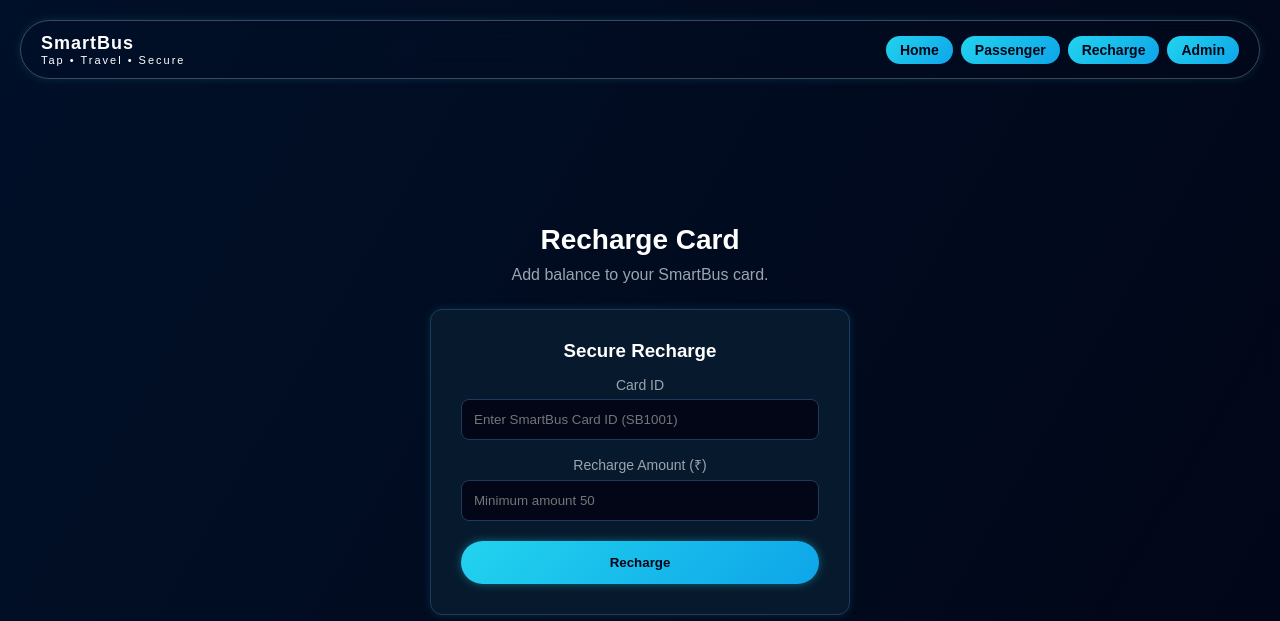
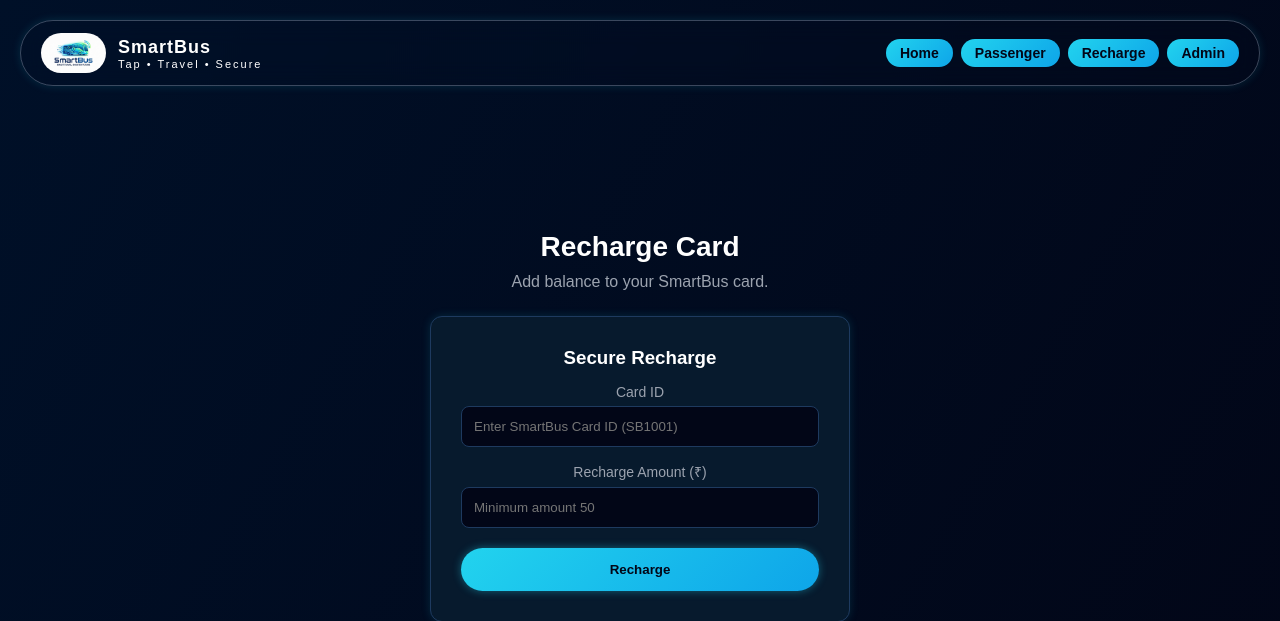
Before and after one commit to Asish2404/TapNRide, a FastAPI app: page /recharge in a window 1280 px wide. Shown: the top 621 px of the page. Run offline with FastAPI, Linux system fonts and the light colour scheme.

Commit message:
Updated Nav-bar

```diff
--- a/static/css/recharge.css
+++ b/static/css/recharge.css
@@ -29,6 +29,28 @@ body {
     box-shadow: 0 0 10px rgba(34, 211, 238, 0.15);
 }
 
+.brand {
+    display: flex;
+    align-items: center;
+}
+
+.info {
+    display: flex;
+    flex-direction: column;
+}
+
+.logo-img {
+    width: 65px;
+    height: 40px;
+    border-radius: 25px;
+    margin-right: 12px;
+}
+
+/* .logo-img img {
+    border-radius: 25px;
+    width: 65px;
+} */
+
 /* Hover Effect */
 
 .top-nav:hover {
@@ -37,11 +59,6 @@ body {
         0 0 18px rgba(34, 211, 238, 0.35),
         0 0 35px rgba(34, 211, 238, 0.15);
     border: 1px solid rgba(34, 211, 238, 0.5);
-}
-
-.brand {
-    display: flex;
-    flex-direction: column;
 }
 
 .brand-text {
--- a/templates/recharge.html
+++ b/templates/recharge.html
@@ -6,21 +6,24 @@
     <title>SmartBus Recharge</title>
     <meta name="viewport" content="width=device-width, initial-scale=1.0">
     <link rel="stylesheet" href="../static/css/recharge.css">
+    <link rel="shortcut icon" href="../static/source/SB.jpeg" type="image/x-icon">
 </head>
 
 <body>
 
     <header class="top-nav">
         <div class="brand">
-            <div class="brand-text">SmartBus</div>
-            <div class="brand-text-sub">Tap • Travel • Secure</div>
+            <img src="../static/source/SB.jpeg" alt="SmartBus Logo" class="logo-img">
+            <div class="info">
+                <div class="brand-text">SmartBus</div>
+                <div class="brand-text-sub">Tap • Travel • Secure</div>
+            </div>
         </div>
-
         <nav class="nav-links">
-            <a class="link" href="/">Home</a>
-            <a class="link" href="/dashboard">Passenger</a>
-            <a class="link" href="/recharge">Recharge</a>
-            <a class="link" href="/admin">Admin</a>
+            <a class="link" href="index.html">Home</a>
+            <a class="link" href="dashboard.html">Passenger</a>
+            <a class="link" href="recharge.html">Recharge</a>
+            <a class="link" href="admin.html">Admin</a>
         </nav>
     </header>
 
```
Also changed, not shown: static/css/admin.css (+22 -0 lines), static/css/dashboard.css (+61 -40 lines), static/css/index.css (+22 -5 lines), templates/admin.html (+10 -1 lines), templates/dashboard.html (+10 -6 lines), templates/index.html (+7 -4 lines), static/source/SB.jpeg (added).
